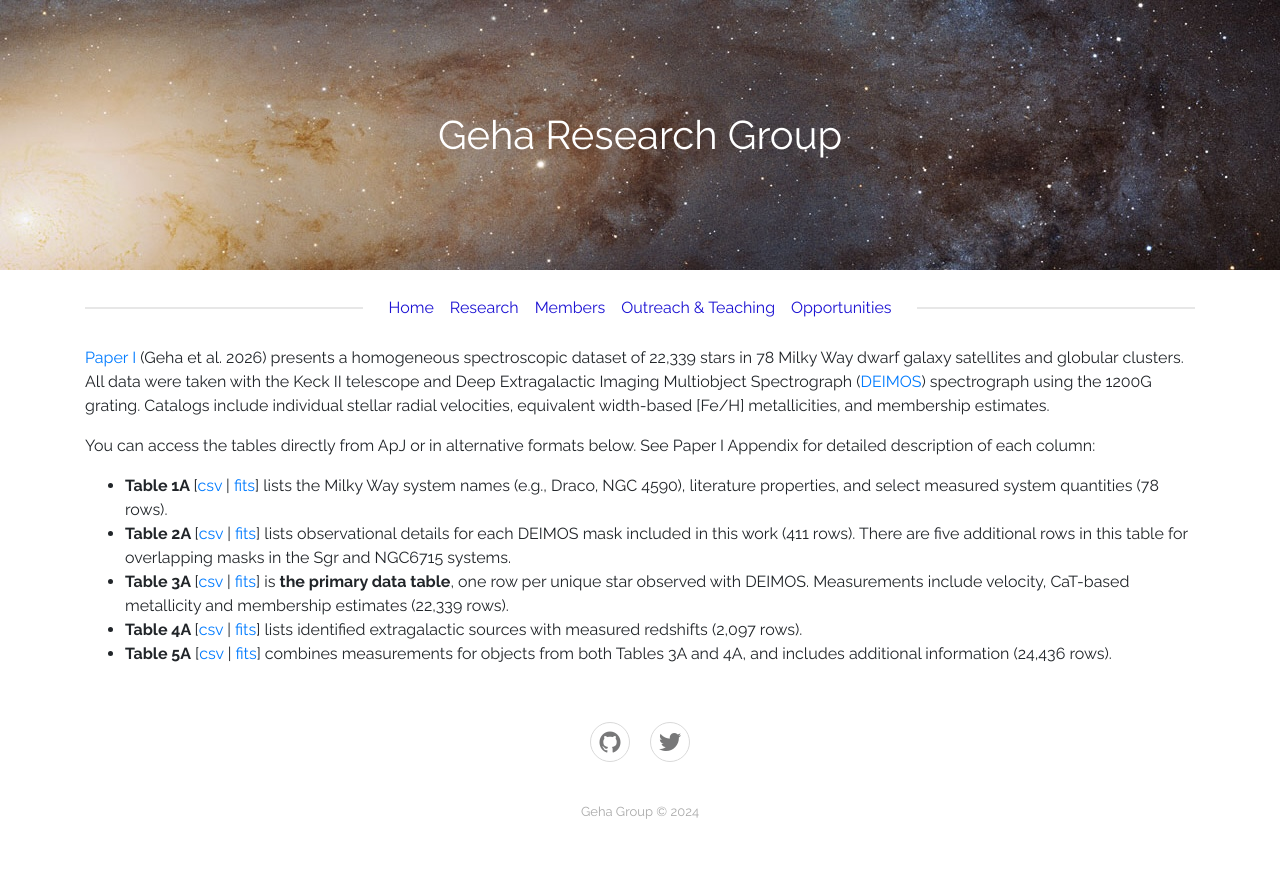
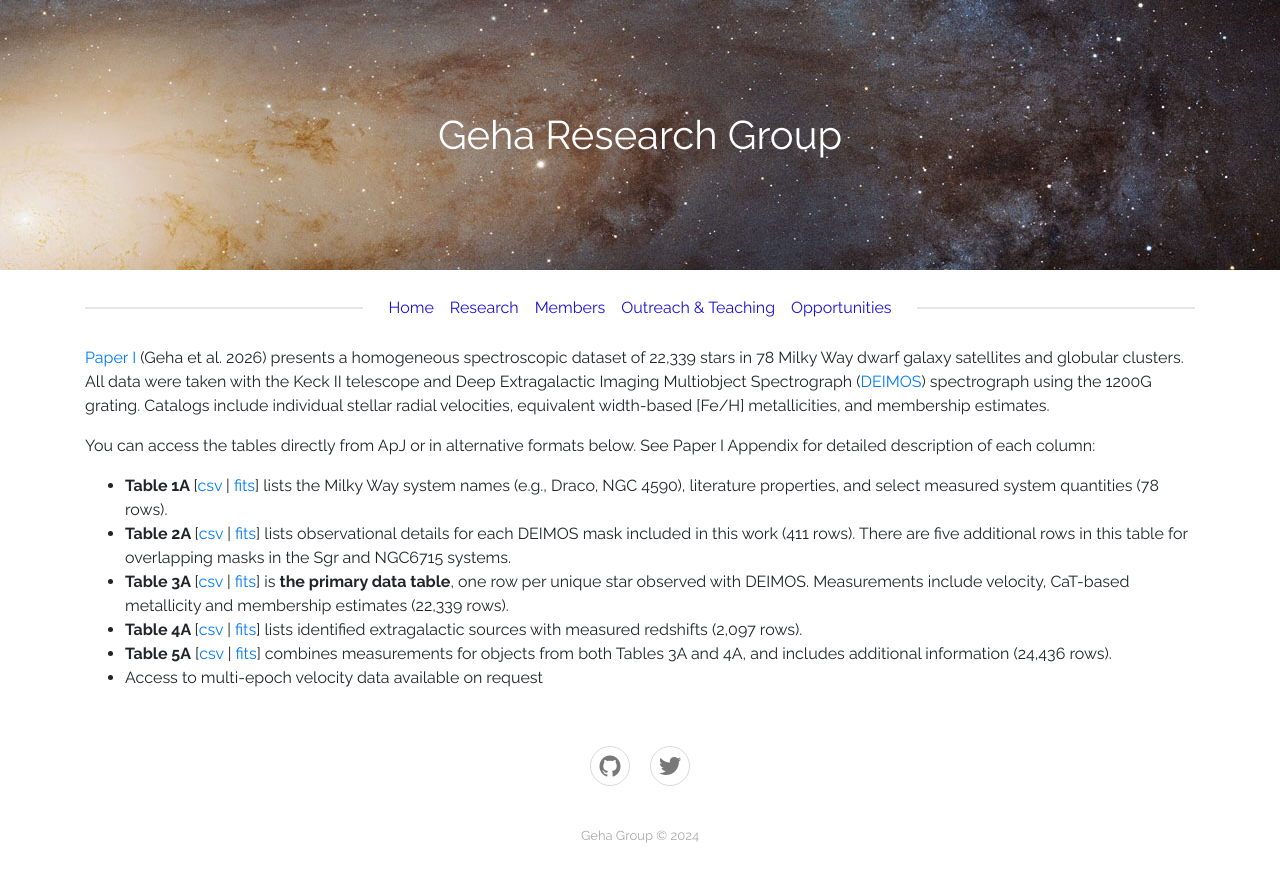
Before and after one commit to geha-group/geha-group.github.io, a Jekyll site: the page built from _deimos/paper1.md, in a window 1280 px wide. Shown: the top 882 px of the page. Built offline with Jekyll 4.4.1, drawn with Linux system fonts in a browser that asks for light colours.

Commit message:
Add note about multi-epoch velocity data access to DEIMOS Paper I

```diff
--- a/_deimos/paper1.md
+++ b/_deimos/paper1.md
@@ -18,3 +18,4 @@ You can access the tables directly from ApJ or in alternative formats below.   S
 - <b> Table 3A </b>[<a href="https://www.dropbox.com/scl/fi/1c5xf0fbpttuolr6p5n6o/table3A_20260110.csv?rlkey=16t1mchqng5uyq4p7s5faq0wh&st=6szvfu3j&dl=0" download>csv</a> \| <a href="https://www.dropbox.com/scl/fi/pw3nyxoc5gc45a19ggyae/table3A_20260110.fits?rlkey=32ny2md5mwp09w9kqeyk31zo7&st=859mdgwx&dl=0">fits</a>] is <b>the primary data table</b>, one row per unique star observed with DEIMOS. Measurements include velocity, CaT-based metallicity and membership estimates (22,339 rows).
 - <b> Table 4A </b> [<a href="https://www.dropbox.com/scl/fi/cm61fcykwimuvul7dp7vq/table4A_20260110.csv?rlkey=l6u82idxrzca0zud739676hrq&st=pqqs954i&dl=0" download>csv</a> \| <a href="https://www.dropbox.com/scl/fi/oy1m9mc24gs1dj8er763t/table4A_20260110.fits?rlkey=7t0fn9lkptqfh2ddye7zkf5am&st=c7ihr5uy&dl=0">fits</a>] lists identified extragalactic sources with measured redshifts (2,097 rows).
 - <b>Table 5A</b> [<a href="https://www.dropbox.com/scl/fi/iseu5rj0kocrkyfdsu447/table5A_20260110.csv?rlkey=zzc2a7lp5mg9gtu5gwdhg6zbe&st=a008ujo3&dl=0" download>csv</a> \| <a href="https://www.dropbox.com/scl/fi/00fq3y5erhtmqzeqiztie/table5A_20260110.fits?rlkey=mldbha2pegfnmlx0qf1x40jkq&st=y9qaebur&dl=0">fits</a>] combines measurements for objects from both Tables 3A and 4A, and includes additional information (24,436 rows).
+- Access to multi-epoch velocity data available on request
```
